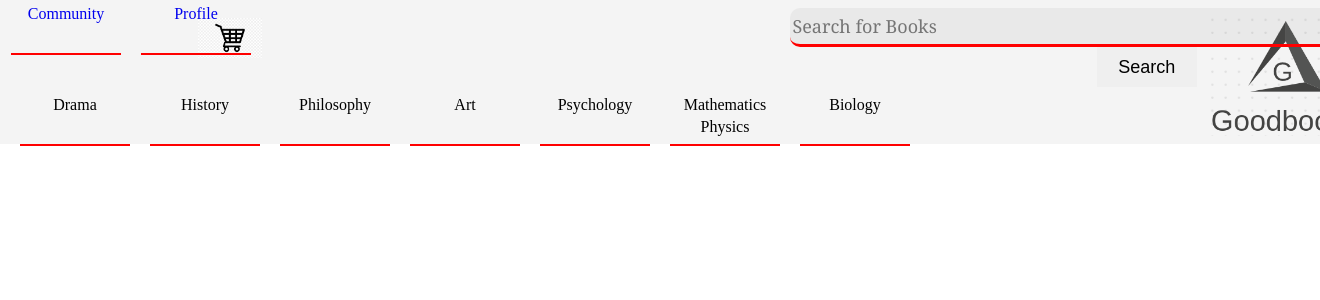
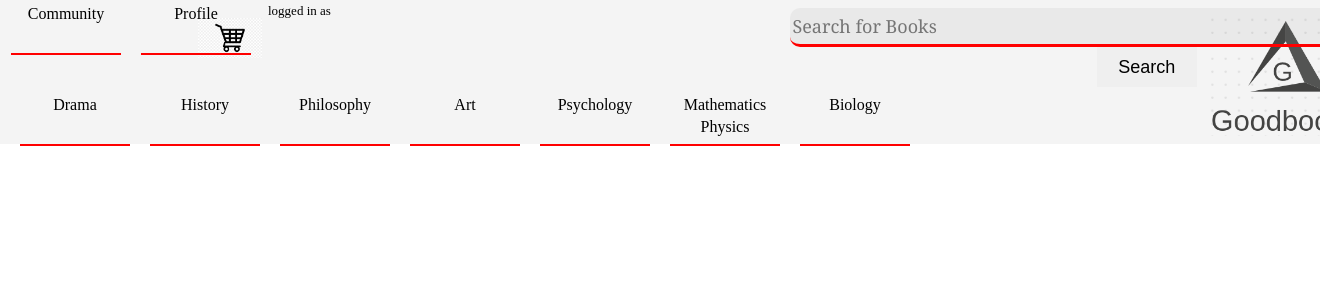
Before and after one commit to SyntheticDemon/goodbooks, a Django app: page /homepage/ in a window 1320 px wide; the page is wider, and only the part inside the window is pictured. Shown: the top 300 px of that part. Run offline with Django 3.2, Linux system fonts and the light colour scheme; data comes from the database, SQL or seed files in the repository; both versions use the stored data as it was after the commit.

Commit message:
fix button colro

```diff
--- a/templates/logged_in.html
+++ b/templates/logged_in.html
@@ -36,21 +36,25 @@
         </div>
 
         <div class="shopping-cart" style="position:absloute;padding-left:0px;">
-            <a href=" " style="text-decoration: none; ">
+            <a href="/community" style="text-decoration: none;color:black  ">
                 <div class="category-nav-bar" style="position:relative;left:-17px;top:-100px;z-index:2">
 
                     Community
 
                 </div>
             </a>
-            <a href="/profile" style="text-decoration: none; ">
-                <div class="category-nav-bar" style="position:relative;left:-17px;top:-100px;z-index:2">
+            <a href="/profile" style="text-decoration: none;color:black ">
+                <div class="category-nav-bar" style="text-decoration:none;position:relative;left:-17px;top:-100px;z-index:2" aria-placeholder="">
 
                     Profile
-                    {{request.user.username}}
 
                 </div>
             </a>
+            <div  style="font-size:13px;position:relative;left:0px;top:-100px;z-index:2">
+
+                   logged in as {{request.user.username}}
+
+            </div>
             <img src=" {%static 'digiapp/images/shopping-cart.png'%} " style="height:40px;padding-top:0px;left:15%;position:absolute;top:2.3% ">
         </div>
     </div>
```
Also changed, not shown: db.sqlite3.
